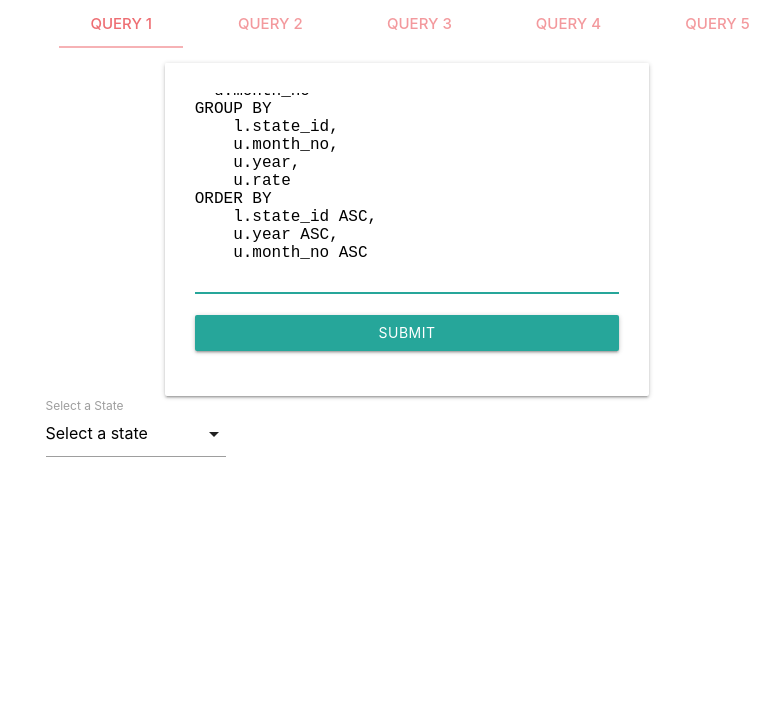
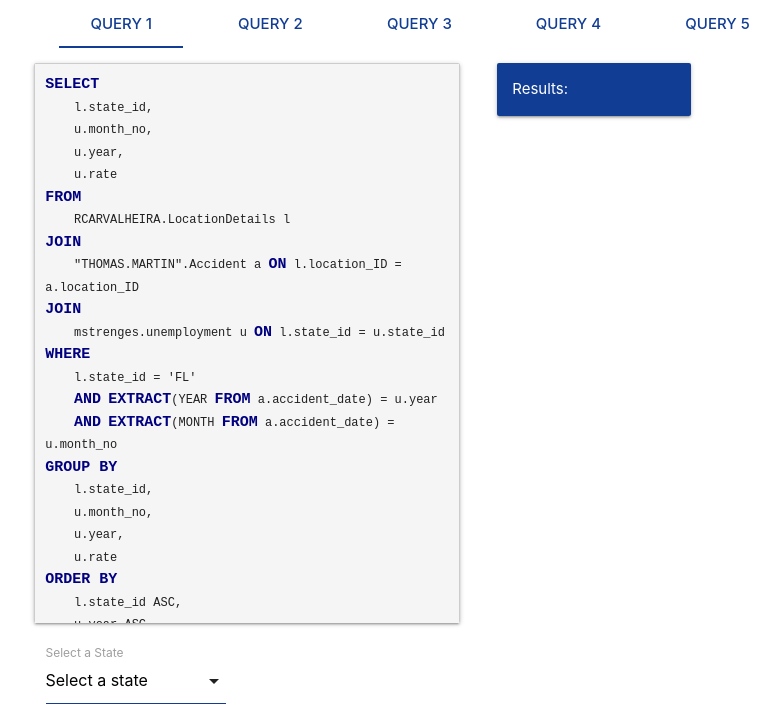
Before and after one commit to ricardocarva/TrendCrash, a website with bundled scripts: page public/index.html in a window 1280 px wide. Shown: the whole page, without its empty margins (233-1013 px from the left). Built offline with nearby package versions, Linux system fonts and the light colour scheme.

Commit message:
UI update (#12)
* small style fix

* overhauling some of the look of the application

---------

Co-authored-by: Ricardo Carvalheira <88637817+ricardocarva@users.noreply.github.com>

```diff
--- a/public/index.html
+++ b/public/index.html
@@ -5,6 +5,7 @@
     <meta charset="UTF-8">
     <meta name="viewport" content="width=device-width, initial-scale=1.0">
     <title>TrendCrash</title>
+    <link href="https://fonts.googleapis.com/icon?family=Material+Icons" rel="stylesheet">
     <link rel="stylesheet" href="https://cdnjs.cloudflare.com/ajax/libs/materialize/1.0.0/css/materialize.min.css">
     <link rel="stylesheet" href="style.css">
 </head>
@@ -21,40 +22,58 @@
                     <li class="tab col s2"><a href="#query-5">Query 5</a></li>
                 </ul>
             </div>
+
+
+            <div id="modal1" class="modal">
+                <div class="modal-content">
+                    <h4>Complex Query 1</h4>
+                    <p>This is a bunch of text explaining query 1</p>
+                </div>
+                <div class="modal-footer">
+                    <a href="#!" class="modal-close waves-effect waves-green btn-flat">OK</a>
+                </div>
+            </div>
+
+
+
             <div id="query-1" class="col s12">
-                <div class="card m-auto mt-1">
-                    <form id="dataForm-1">
-                        <textarea class="materialize-textarea" type="text" id="queryInput-1"
-                            placeholder="Enter an oracle sql query"></textarea>
-                        <button class="btn" type="submit">Submit</button>
-                        <div class="flex">
-                            <div id="queryLoader-1" style="margin-top:1rem;"
-                                class="preloader-wrapper small active none m-auto">
-                                <div class="spinner-layer spinner-blue-only">
-                                    <div class="circle-clipper left">
-                                        <div class="circle"></div>
+                <div class="row">
+                    <div class="col s7">
+                        <div class="card m-auto mt-1 w-100">
+
+                            <form id="dataForm-1">
+                                <pre><code class="sql" id="queryInput-1"></code></pre>
+                                <div class="flex button-container">
+                                    <div class="col s5">
+                                        <a class="waves-effect waves-light btn modal-trigger" href="#modal1"><i
+                                                class="large material-icons">info_outline</i></a>
                                     </div>
-                                    <div class="gap-patch">
-                                        <div class="circle"></div>
-                                    </div>
-                                    <div class="circle-clipper right">
-                                        <div class="circle"></div>
+                                    <div class="col s5"> <button class="btn" type="submit">Run Query</button></div>
+                                </div>
+
+                                <div class="flex">
+                                    <div id="queryLoader-1" class="progress m-0 none">
+                                        <div class="indeterminate indigo darken-3"></div>
                                     </div>
                                 </div>
+                        </div>
+                        </form>
+                    </div>
+                    <div class="col s5">
+                        <div class="card overflow-y-hidden ">
+                            <div id="time-1" class="block pl-1 time">
+                                Results:
                             </div>
+                            <ul id="response-1" class="result-list mh-550">
+                            </ul>
                         </div>
+                    </div>
+                </div>
+                <div>
+                </div>
 
-
-                    </form>
-                    <div id="time-1" class="block pl-1">
-
-                    </div>
-                    <ul id="response-1" class="">
-                    </ul>
-
-                </div>
-                <div class="input-field col s12">
-                    <select id="states" name="states">
+                <div class="input-field col s12 ">
+                    <select id="states" name="states" class="indigo darken-3">
                         <option value="">Select a state</option>
                         <option value="AL">Alabama</option>
                         <option value="AK">Alaska</option>
@@ -112,11 +131,13 @@
 
                 </div>
             </div>
+
+
             <div id="query-2" class="col s12">
                 <div class="card m-auto mt-1">
                     <form id="dataForm-2">
                         <input type="text" id="queryInput-2" placeholder="Enter an oracle sql query">
-                        <button class="btn" type="submit">Submit</button>
+                        <button class="btn" type="submit">Run Query</button>
                         <div class="flex">
                             <div id="queryLoader-2" style="margin-top:1rem;"
                                 class="preloader-wrapper small active none m-auto">
--- a/public/scripts/queries.js
+++ b/public/scripts/queries.js
@@ -26,3 +26,42 @@ ORDER BY
     u.month_no ASC
 `;
 };
+
+export const highlightKeywords = (query) => {
+    const keywords = [
+        "SELECT",
+        "JOIN",
+        "ON",
+        "WHERE",
+        "GROUP BY",
+        "ORDER BY",
+        "FETCH",
+        "FIRST",
+        "EXISTS",
+        "BETWEEN",
+        "EXTRACT",
+        "AND",
+        "OR",
+        "FROM",
+    ];
+
+    // escape keywords for use in a regular expression, split, wrap in word boundary, then join
+    const escapedKeywords = keywords.map((keyword) =>
+        keyword
+            .split(" ")
+            .map((word) => `\\b${word}\\b`)
+            .join("\\s+")
+    );
+
+    // regex to match all keywords
+    const keywordsRegex = new RegExp(`(${escapedKeywords.join("|")})`, "gi");
+
+    if (query) {
+        // replace keywords with the span-wrapped version
+        query = query.replace(keywordsRegex, (match) => {
+            return `<span class="keyword">${match.toUpperCase()}</span>`;
+        });
+    }
+
+    return query;
+};
--- a/public/scripts/scripts.js
+++ b/public/scripts/scripts.js
@@ -1,5 +1,5 @@
 import { showLoader, hideLoader } from "./utils.js";
-import { getQuery1 } from "./queries.js";
+import { getQuery1, highlightKeywords } from "./queries.js";
 
 // submits a query, takes an element
 const querySubmitHandler = async (element) => {
@@ -9,19 +9,15 @@ const querySubmitHandler = async (element) => {
     const timeDiv = document.getElementById(`time-${queryNumber}`);
 
     // clear previous time and results
-    timeDiv.innerText = "";
+    timeDiv.innerText = "Results: ";
     while (ul.firstChild) {
         ul.removeChild(ul.firstChild);
     }
+
     // display loading element
     showLoader(`queryLoader-${queryNumber}`);
 
-    // get the data from the form
-    const inputData = document.getElementById(
-        `queryInput-${queryNumber}`
-    ).value;
-
-    console.log("input data", inputData);
+    console.log("input data", queries[queryNumber].queryString);
 
     try {
         // post to backend
@@ -30,7 +26,7 @@ const querySubmitHandler = async (element) => {
             headers: {
                 "Content-Type": "application/json",
             },
-            body: JSON.stringify({ data: inputData }),
+            body: JSON.stringify({ data: queries[queryNumber].queryString }),
         });
 
         // error on bad response
@@ -63,6 +59,29 @@ const querySubmitHandler = async (element) => {
     }
 };
 
+// store the queries and their html string variant
+const queries = {
+    1: {
+        queryString: "",
+        queryHTML: "",
+    },
+    2: {
+        queryString: "",
+        queryHTML: "",
+    },
+    3: {
+        queryString: "",
+        queryHTML: "",
+    },
+    4: {
+        queryString: "",
+        queryHTML: "",
+    },
+    5: {
+        queryString: "",
+        queryHTML: "",
+    },
+};
 // dom is ready
 document.addEventListener("DOMContentLoaded", () => {
     // Initialize Materialize tabs
@@ -70,9 +89,16 @@ document.addEventListener("DOMContentLoaded", () => {
     var instance = M.Tabs.init(tabs);
     var elems = document.querySelectorAll("select");
     var instances = M.FormSelect.init(elems);
+    var elems = document.querySelectorAll(".modal");
+    var minstances = M.Modal.init(elems);
+    var elems = document.querySelectorAll(".collapsible");
+    var cinstances = M.Collapsible.init(elems);
+
+    queries[1].queryString = getQuery1("FL");
+    queries[1].queryHTML = highlightKeywords(queries[1].queryString);
 
     // add event listeners to query form submit event for each form we have
-    document.getElementById("queryInput-1").value = getQuery1("FL");
+    document.getElementById("queryInput-1").innerHTML = queries[1].queryHTML;
     document.getElementById("dataForm-1").addEventListener("submit", (e) => {
         e.preventDefault();
         querySubmitHandler(e.target);
@@ -99,9 +125,10 @@ document.addEventListener("DOMContentLoaded", () => {
     });
 
     document.getElementById("states").addEventListener("change", (e) => {
-        document.getElementById("queryInput-1").value = getQuery1(
-            e.target.value
-        );
+        queries[1].queryString = getQuery1(e.target.value);
+        queries[1].queryHTML = highlightKeywords(queries[1].queryString);
+        document.getElementById("queryInput-1").innerHTML =
+            queries[1].queryHTML;
     });
 
     // start the user on the input form so they can type right away
--- a/public/style.css
+++ b/public/style.css
@@ -26,7 +26,6 @@
 }
 
 .card form {
-    padding: 2rem;
     width: 100%;
 }
 
@@ -46,7 +45,9 @@ form {
 }
 
 .card form .btn {
-    margin-top: 0.5rem;
+    margin-top: 0;
+    border-top-right-radius: 0px !important;
+    border-top-left-radius: 0px !important;
 }
 
 .m-auto {
@@ -88,12 +89,14 @@ li a {
 .w-60 {
     width: 60%;
 }
-
+.w-100 {
+    width: 100%;
+}
 .list-item {
     font-family: monospace;
     font-weight: 500;
     padding: 0.5rem 1rem;
-    border-bottom: 1px solid #f2f2f2;
+    border-bottom: 1px solid #ddd;
 }
 
 .list-item:hover {
@@ -101,8 +104,10 @@ li a {
 }
 
 #queryInput-1 {
-    height: 200px;
-    overflow-y: scroll;
+    height: 400px;
+    overflow-y: auto;
+    font-size: 0.8rem;
+
 }
 
 .select-wrapper {
@@ -113,3 +118,111 @@ li a {
     height: 300px;
     top: 0px;
 }
+
+.keyword {
+    font-size: 1rem;
+    font-weight: 600;
+    color: navy;
+}
+pre {
+    background-color: #f5f5f5;
+    border: 1px solid #ccc;
+    padding: 10px;
+    overflow: auto;
+    width: auto;
+    margin: 0px;
+}
+
+code.sql {
+    font-family: "Consolas", "Monaco", "Courier New", monospace;
+    white-space: pre-wrap;
+    white-space: -moz-pre-wrap;
+    white-space: -pre-wrap;
+    white-space: -o-pre-wrap;
+    word-wrap: break-word;
+}
+
+.button-container {
+    align-items: center;
+    justify-content: center;
+    background: #ccc;
+    padding: 0.5rem;
+}
+
+.button-container .col {
+    margin: auto !important;
+}
+.btn:hover,
+.btn-large:hover,
+.btn-small:hover {
+    background-color: #3956d7;
+}
+
+.btn,
+.btn-large,
+.btn-small {
+    background-color: #113d94 !important;
+}
+.dropdown-content {
+    background-color: #fff !important;
+}
+.dropdown-content li > a,
+.dropdown-content li > span {
+    font-size: 16px;
+    color: #113d94;
+    display: block;
+    line-height: 22px;
+    padding: 14px 16px;
+}
+.select-wrapper input.select-dropdown {
+    border-color: #113d94 !important;
+}
+
+.m-0 {
+    margin: 0 !important;
+}
+
+.progress {
+    background-color: #ccc;
+}
+
+.result-list {
+    max-height: inherit;
+    overflow-y: scroll;
+}
+
+#response-1 {
+    background: #f5f5f5;
+    margin: 0;
+}
+
+.overflow-y-hidden {
+    overflow-y: hidden;
+}
+
+.time {
+    padding: 1rem;
+
+    background-color: #113d94;
+    color: white;
+}
+.tabs .tab a,
+a.active {
+    color: #113d94 !important;
+    outline-color: #113d94 !important;
+    text-decoration-color: #113d94 !important;
+}
+.tabs .tab a:focus,
+.tabs .tab a:focus.active {
+    background-color: rgba(181, 189, 229, 0.297);
+    outline: none;
+    text-decoration-color: #113d94 !important;
+}
+
+.indicator {
+    background-color: #113d94 !important;
+}
+
+.mh-550 {
+    max-height: 550px;
+}
```
Also changed, not shown: scripts/queries.js (indentation only).
